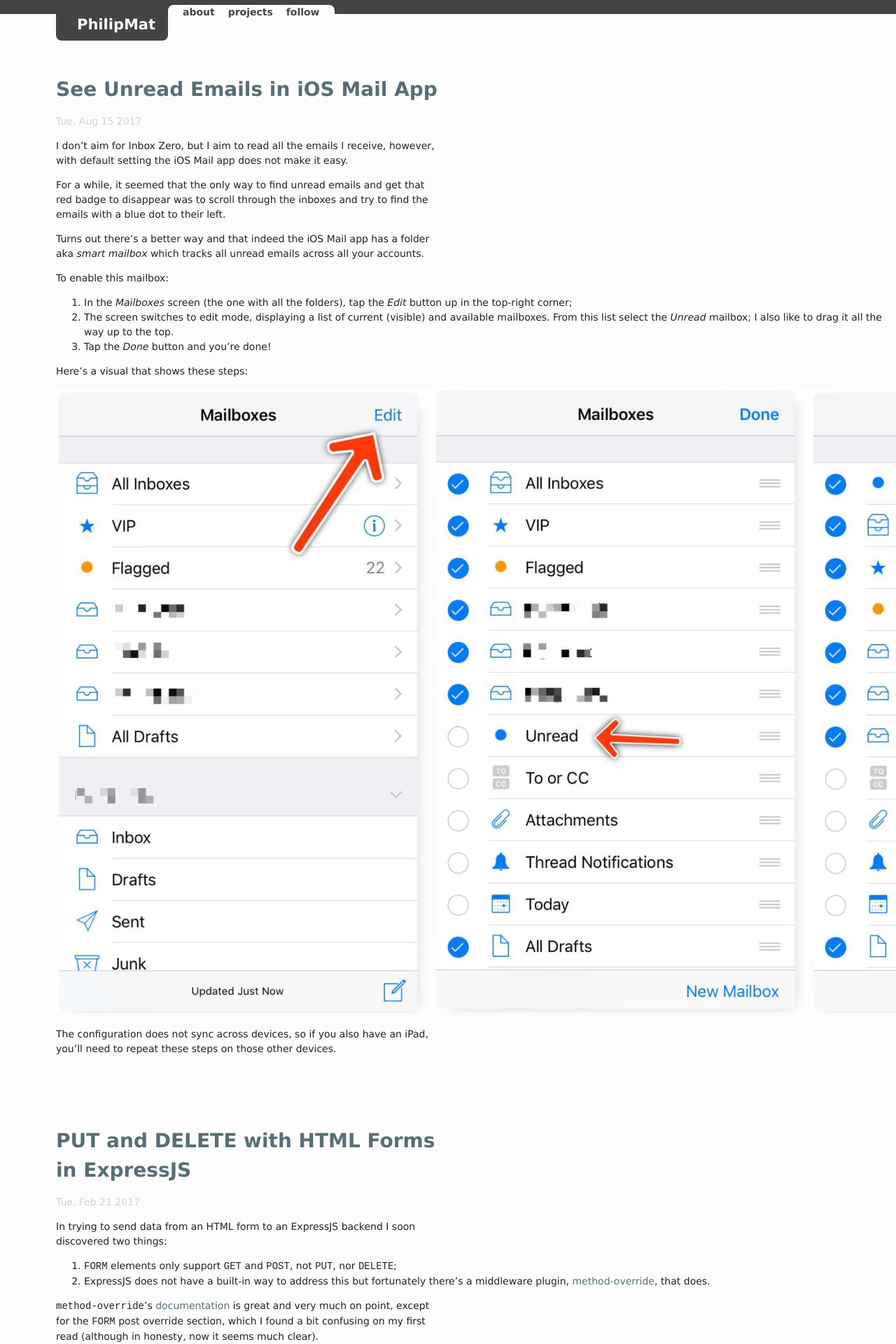
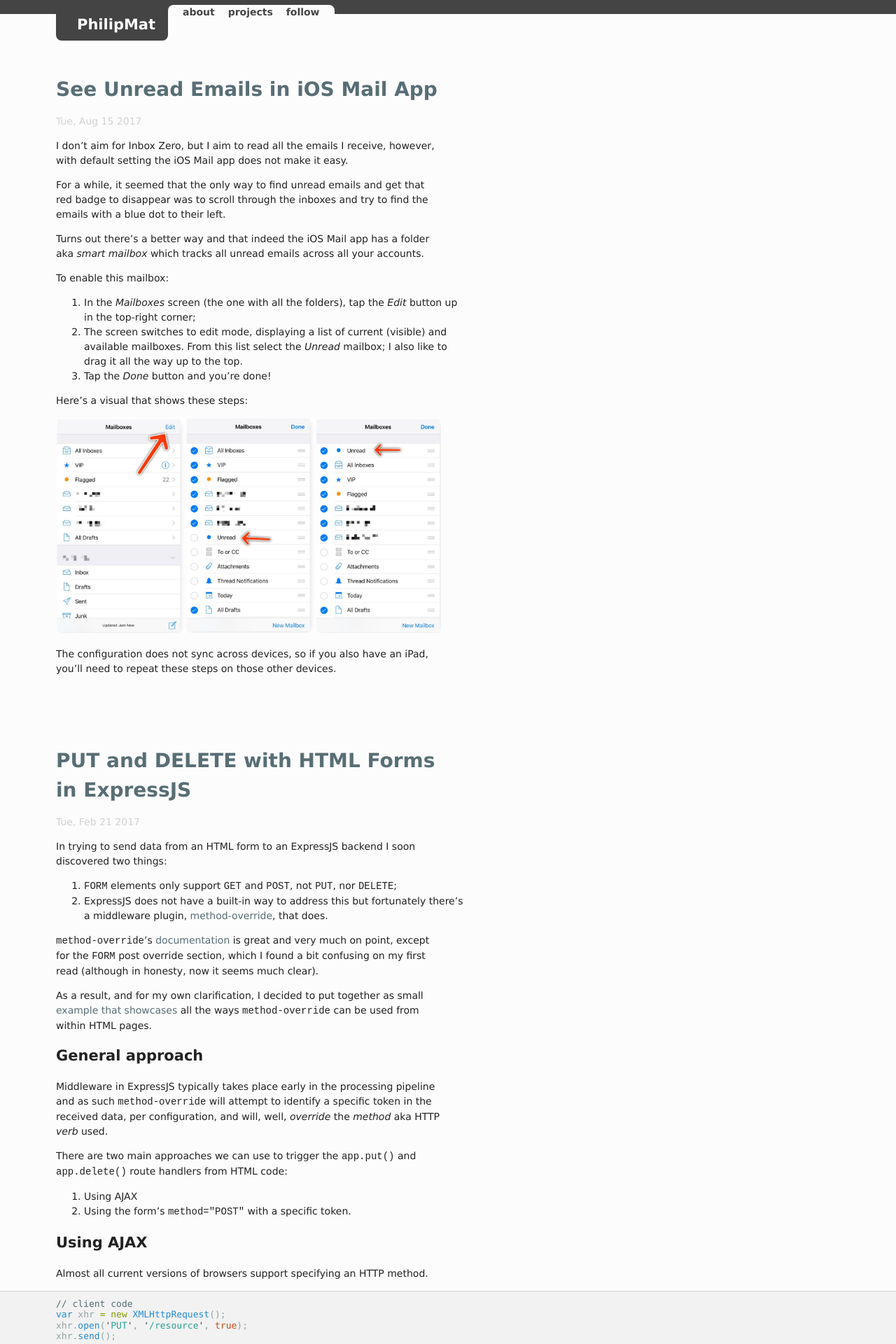
Before and after one commit to philipmat/philipmat.github.io, a Jekyll site: the page built from index.html, in a window 1280 px wide. Shown: the top 1920 px of the page at 70% size. Built offline with Jekyll 4.4.1, drawn with Linux system fonts in a browser that asks for light colours.

Commit message:
corrections for overly wide lists

```diff
--- a/media/css/main.css
+++ b/media/css/main.css
@@ -13,6 +13,7 @@
 a:hover { text-decoration: underline; }
 a:visited { color: #586e75; }
 
+/* these are the links in the header */
 #title {
 	clear: both;
 	height: 20px;
@@ -54,7 +55,6 @@
 	padding: 0.5em;
 }
 
-
 #content {
 	margin-top: 40px;
 	padding-left: 80px;
@@ -64,9 +64,15 @@
 }
 
 article h1, article h2, article h3, article h4, article h5, article h6,
-article p, article blockquote {
+article p, article blockquote,
+article ol, article ul {
 	max-width: 550px;
 	padding-right: 100px;
+}
+
+article img {
+	height: auto;
+	width: 100%;
 }
 
 article {
@@ -158,7 +164,7 @@
 	#sidebar { display: none }
 
 	article h1, article h2, article h3, article h4, article h5, article h6,
-	article p, article blockquote {
+	article p, article blockquote, article ol, article ul {
 		max-width: 100%;
 		padding-right: 8px;
 	}
```
